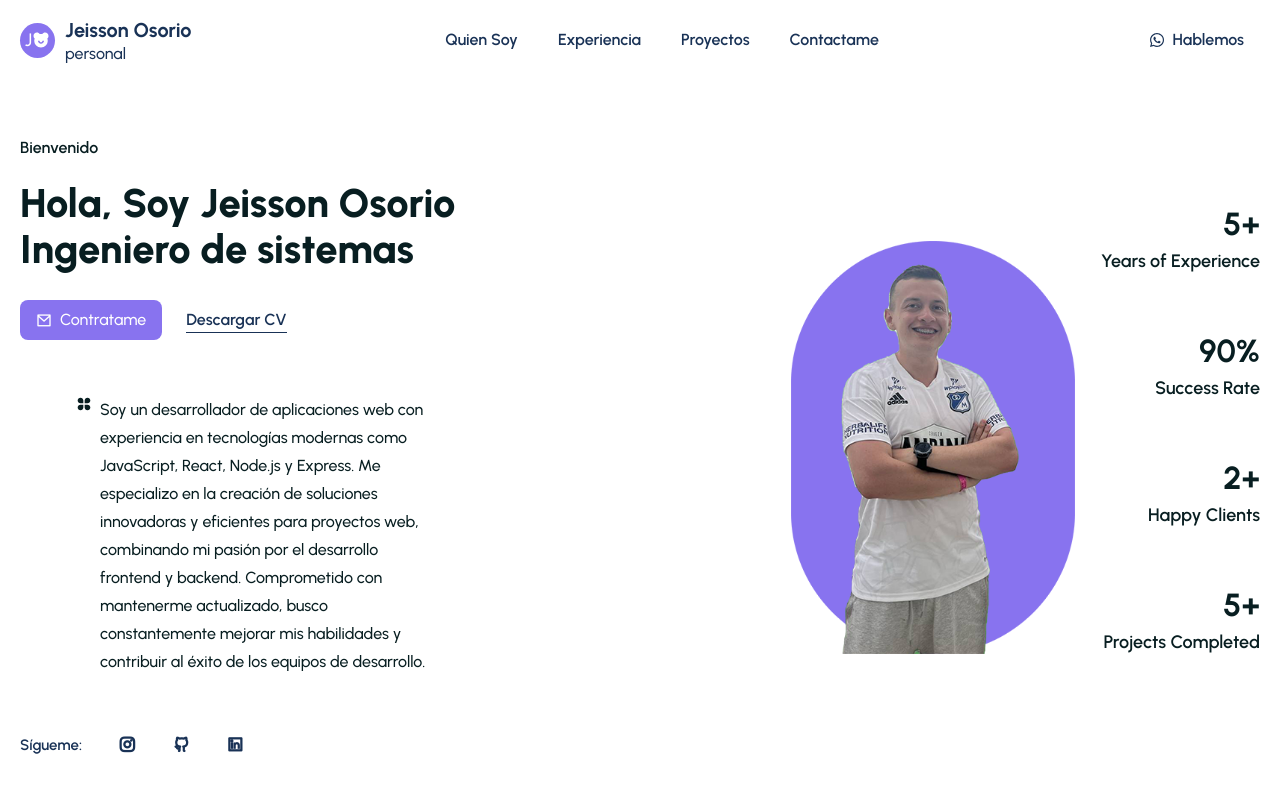
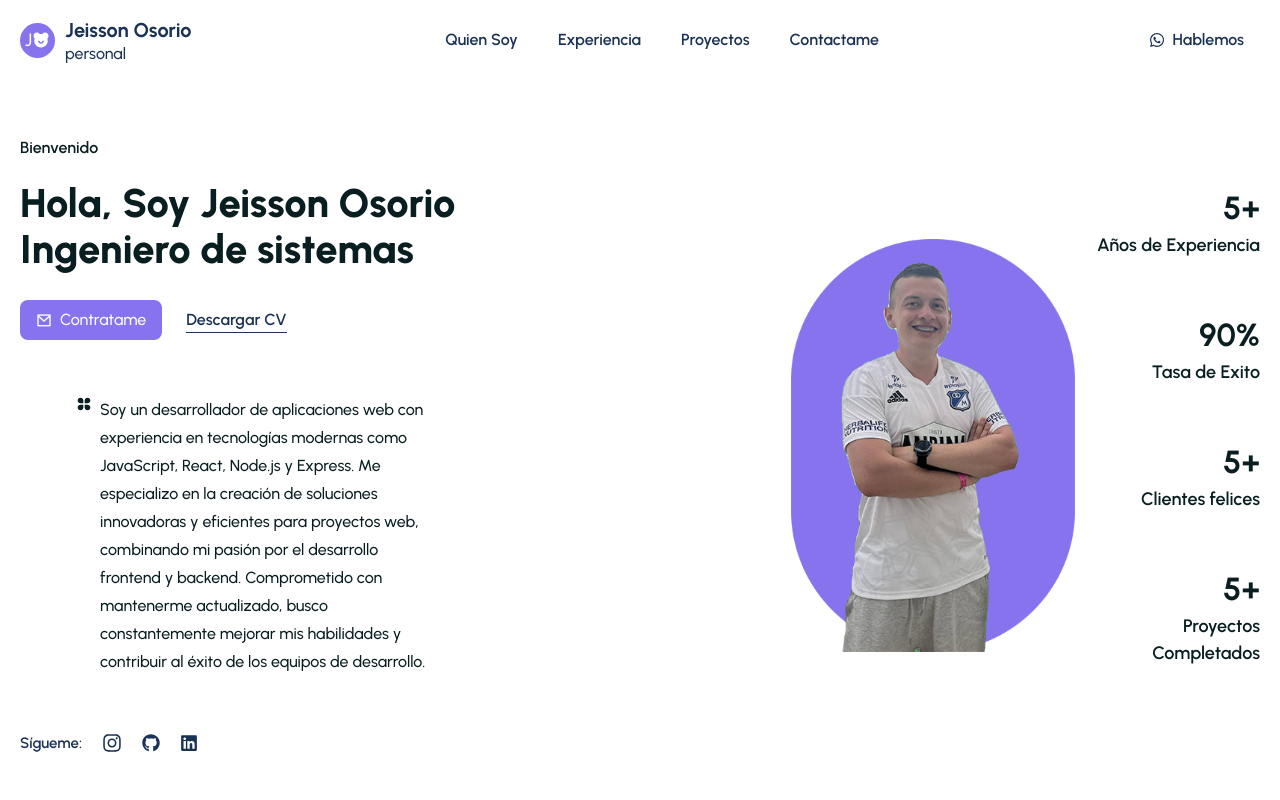
Before and after one commit to jeisson333/PortafolioJeissonOsorio, a React (Vite) app: page / in a window 1280 px wide. Shown: the top 800 px of the page. Built offline with nearby package versions, Linux system fonts and the light colour scheme.

Commit message:
hero terminado

```diff
--- a/src/Components/UI/Hero.jsx
+++ b/src/Components/UI/Hero.jsx
@@ -2,6 +2,8 @@ import React from "react";
 import heroImg from "../../assets/images/JeissonOsorio.svg";
 import CountUp from "react-countup";
 import { RiAppsFill } from "react-icons/ri";
+
+import { FaGithub, FaLinkedin, FaInstagram } from "react-icons/fa";
 
 import rutaCV from "../../assets/data/cvJeissonOsorio.pdf";
 const Hero = () => {
@@ -68,33 +70,35 @@ const Hero = () => {
               constantemente mejorar mis habilidades y contribuir al éxito de
               los equipos de desarrollo.
             </p>
-            <div className="flex items-center gap-9 mt-14">
+            <div className="flex items-center gap-5 mt-14">
               <span className="text-smallTextColor text-[15px] font-[600]">
                 Sígueme:
               </span>
               <span>
                 <a
-                  href="#instagram"
-                  className="text-smallTextColor text-[18px] font-[600]"
+                  href="https://www.instagram.com/jf.osorio/"
+                  target="_blank"
+                  className="text-smallTextColor text-[20px] font-[600] hover:text-purple-500"
                 >
-                  {" "}
-                  <i class="ri-instagram-line"></i>
+                  <FaInstagram />
                 </a>
               </span>
               <span>
                 <a
-                  href="#github"
-                  className="text-smallTextColor text-[18px] font-[600]"
+                  href="https://github.com/jeisson333"
+                  target="_blank"
+                  className="text-smallTextColor text-[18px] font-[600] hover:text-green-700"
                 >
-                  <i class="ri-github-line"></i>
+                  <FaGithub />
                 </a>
               </span>
               <span>
                 <a
-                  href="#linkedin"
-                  className="text-smallTextColor text-[18px] font-[600]"
+                  href="https://www.linkedin.com/in/jeissonosorio97/"
+                  target="_blank"
+                  className="text-smallTextColor text-[18px] font-[600] hover:text-blue-700"
                 >
-                  <i class="ri-linkedin-box-line"></i>
+                  <FaLinkedin />
                 </a>
               </span>
             </div>
@@ -114,7 +118,7 @@ const Hero = () => {
                 <CountUp start={0} end={5} duration={2} suffix="+" />
               </h2>
               <h4 className="text-headingColor font-[600] text-[18px]">
-                Years of Experience
+                Años de Experiencia
               </h4>
             </div>
             <div className="mb-10">
@@ -122,15 +126,15 @@ const Hero = () => {
                 <CountUp start={0} end={90} duration={4} suffix="%" />
               </h2>
               <h4 className="text-headingColor font-[600] text-[18px]">
-                Success Rate
+                Tasa de Exito
               </h4>
             </div>
             <div className="mb-10">
               <h2 className="text-headingColor font-[700] text-[32px]">
-                <CountUp start={0} end={2} duration={5} suffix="+" />
+                <CountUp start={0} end={5} duration={5} suffix="+" />
               </h2>
               <h4 className="text-headingColor font-[600] text-[18px]">
-                Happy Clients
+                Clientes felices
               </h4>
             </div>
             <div className="mb-10">
@@ -138,7 +142,7 @@ const Hero = () => {
                 <CountUp start={0} end={5} duration={3} suffix="+" />
               </h2>
               <h4 className="text-headingColor font-[600] text-[18px]">
-                Projects Completed
+                Proyectos Completados
               </h4>
             </div>
           </div>
```
